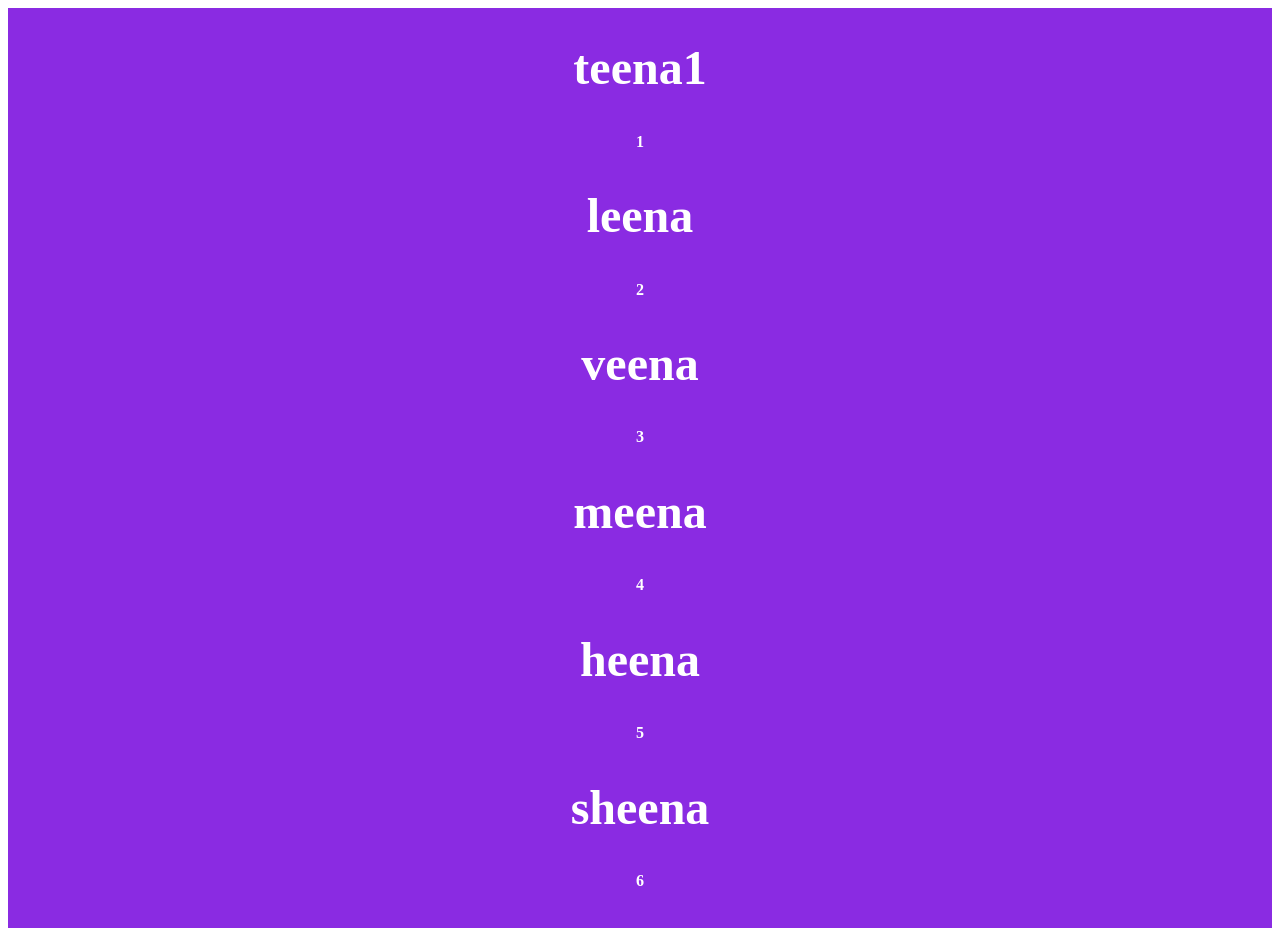
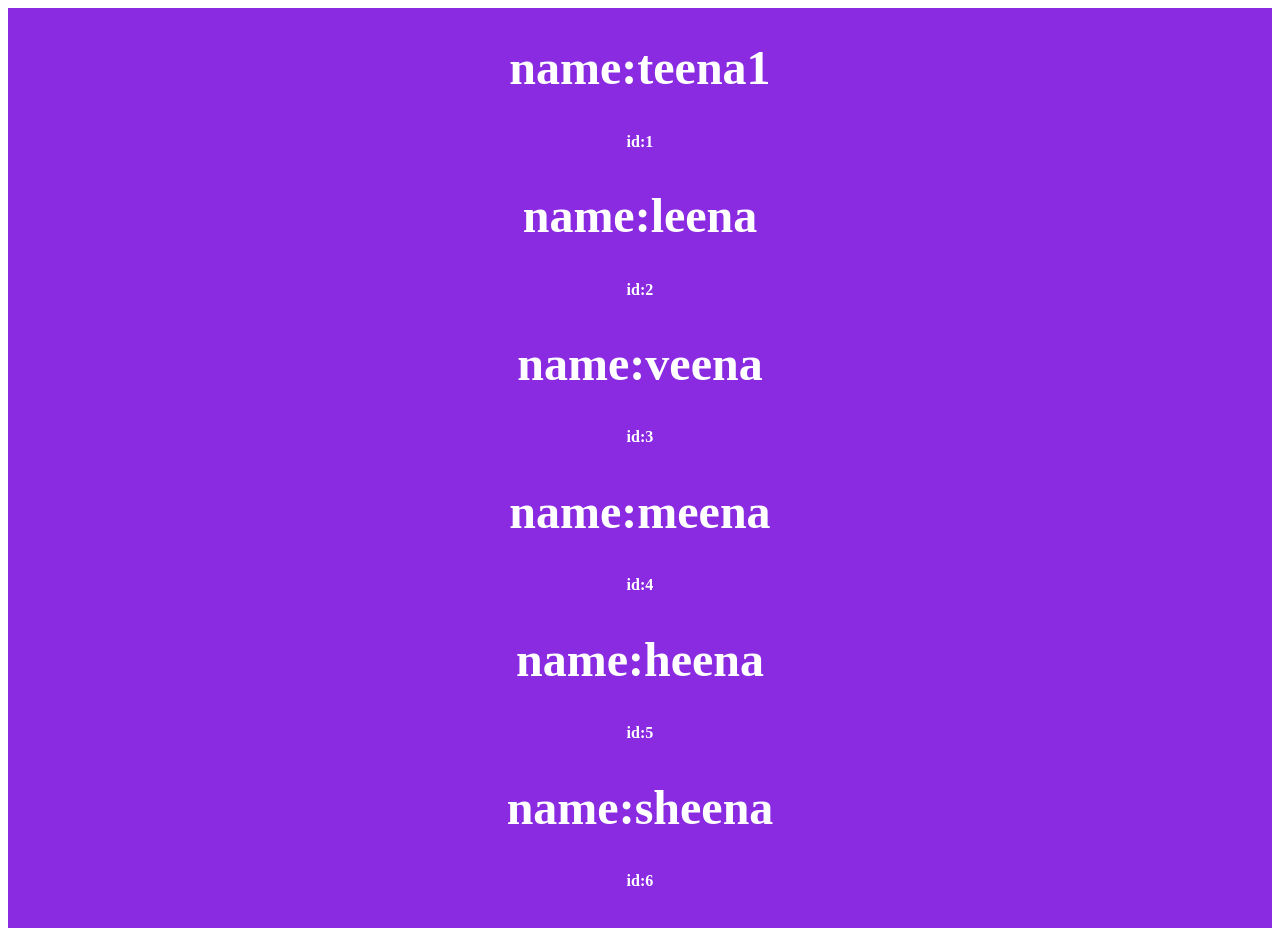
Before and after one commit to kalpanadd/REACT, a React (Create React App) app: page / in a window 1280 px wide. Built offline with nearby package versions, Linux system fonts and the light colour scheme; a web font is replaced by a local one.

Commit message:
es6 operator

```diff
--- a/src/Basics/Maps_and_looping/Maps2.jsx
+++ b/src/Basics/Maps_and_looping/Maps2.jsx
@@ -113,7 +113,7 @@ export default Maps2*/
 export default Maps2*/
 
 
-function Maps2() {
+/*function Maps2() {
     return (
         <div>
             {employees.map((emp) => {
@@ -130,4 +130,23 @@ function Maps2() {
     )
 }
 
+export default Maps2*/
+
+
+function Maps2() {
+    return (
+        <div>
+            {employees.map((emp) => {
+                return (
+                    <div key={emp.id}>
+                        <h1>{`name:${emp.name}`}</h1>
+                        <h6>{`id:${emp.id}`}</h6>
+                    </div>
+                )
+
+            })}
+        </div>
+    )
+}
+
 export default Maps2
```
